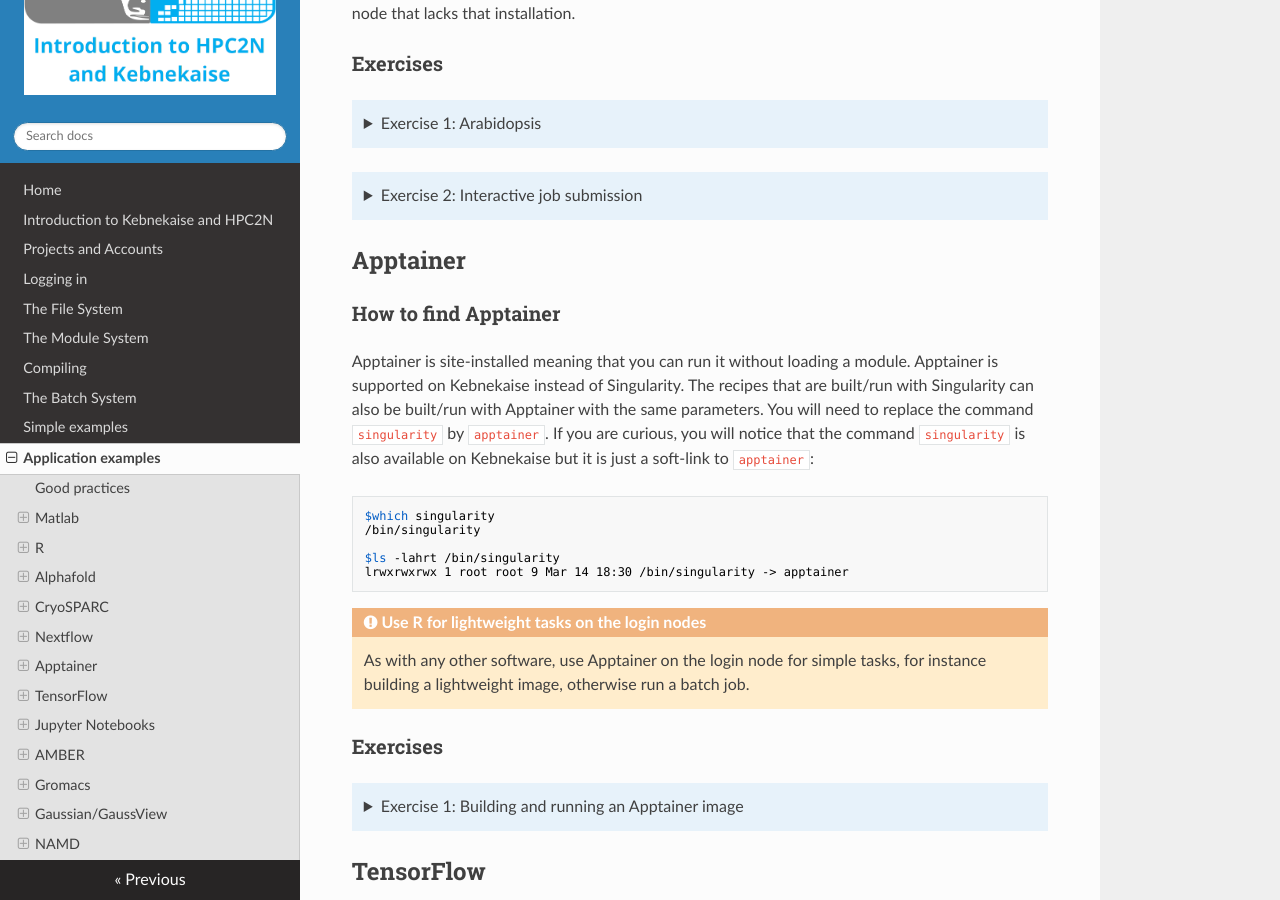
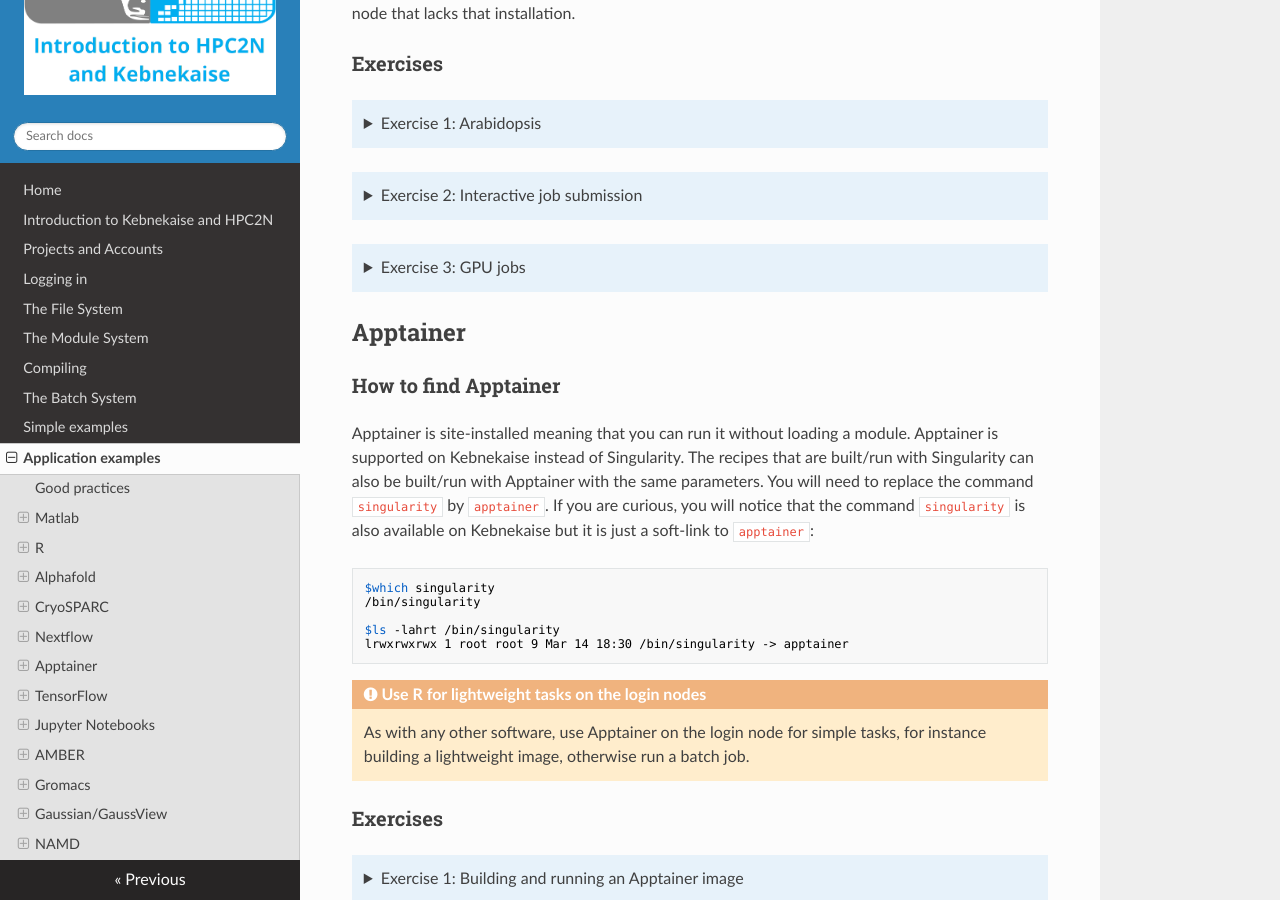
Before and after one commit to hpc2n/intro-course, an MkDocs documentation site: the page built from docs/software.md, in a window 1280 px wide and 900 px high, scrolled down 6754 px. Built offline with MkDocs 1.6.1, drawn with Linux system fonts in a browser that asks for light colours; nearby versions of some CDN libraries; some of the changed lines change nothing that is shown.

Commit message:
Nextflow: exercise description

````diff
--- a/docs/software.md
+++ b/docs/software.md
@@ -472,6 +472,27 @@
     ```
 
     Here, you will run the job on 28 cores. On a different terminal tab you can check that the job is submitted/running with the command ``squeue -u your-username``.
+
+??? Note "Exercise 3: GPU jobs"
+
+    One can run jobs that are GPU aware in Nextflow. In this example, we will use a PyTorch container and run it
+    within Nextflow using GPUs.
+
+    ```bash
+    cd /choose-a-folder-in-your-storage-project
+    apptainer pull pytorch_22.01.sif docker://nvcr.io/nvidia/pytorch:22.01-py3
+    ```
+
+    Copy and paste the configure and batch scripts in this folder:
+    [gpu.config](https://raw.githubusercontent.com/hpc2n/intro-course/master/exercises/NEXTFLOW/INTERACTIVE/GPU/gpu.config){:target="_blank"} and
+    [job-gpu.sh](https://raw.githubusercontent.com/hpc2n/intro-course/master/exercises/NEXTFLOW/INTERACTIVE/GPU/job-gpu.sh){:target="_blank"}
+    Then, correct the project ID and the time in the configure and batch scripts.
+
+    Submit the job to the queue: ``sbatch job-gpu.sh``
+
+    Notes: 1) PyTorch is only an example, if you already have a pipeline and PyTorch is not needed you can comment out
+    the line ``container = "./pytorch_22.01.sif"`` in the config file. 2) The necessary variables in ``params`` section
+    of the config file are the time, cpus, memory, and project ID, the others are optional.
 
 ## Apptainer
 
````
